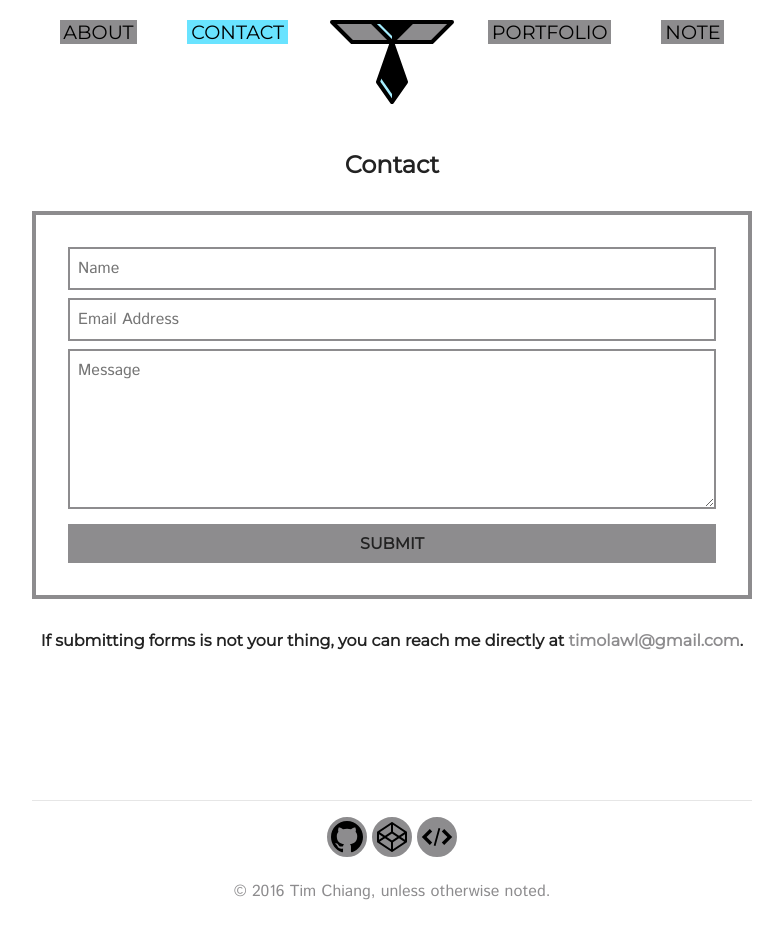
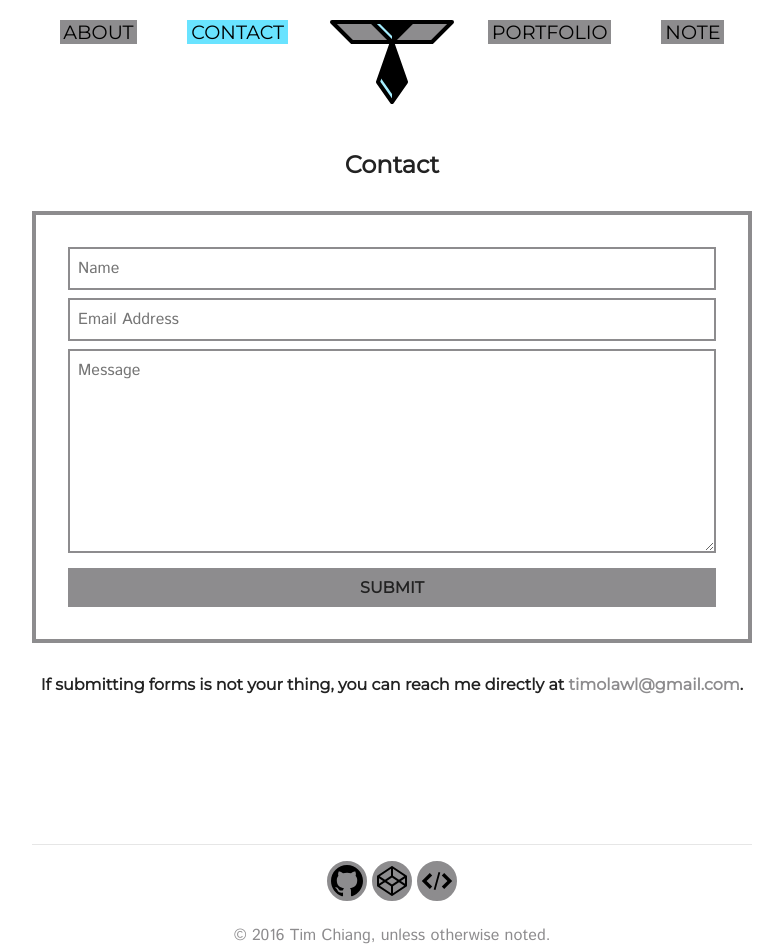
Before and after one commit to timolawl/timolawl.github.io, a Jekyll site: the page built from contact/index.html, in a window 1280 px wide. Shown: the whole page, without its empty margins (248-1031 px from the left). Built offline with Jekyll 4.4.1, drawn with Linux system fonts in a browser that asks for light colours; before the commit the page ends 903 px from its top, so only the background shows below that.

Commit message:
Resize contact msg box and edit thank you page.

```diff
--- a/_assets/stylesheets/_components.module.contact-form.scss
+++ b/_assets/stylesheets/_components.module.contact-form.scss
@@ -10,7 +10,7 @@
         padding: 1rem;
 
         &--msg {
-            height: 10rem;
+          //  height: 10rem;
             resize: vertical;
         }
 
--- a/contact/index.html
+++ b/contact/index.html
@@ -16,7 +16,7 @@ in-nav: true
         <input type="text" name="_gotcha" style="display:none" />
 
         <div class="contact-wrapper">
-            <textarea name="message" id="contact__form--msg" class="contact__form--msg" placeholder="Message" required></textarea>
+            <textarea name="message" id="contact__form--msg" class="contact__form--msg" placeholder="Message" rows="8" required></textarea>
         </div>
         <div class="contact-wrapper">
             <button class="contact__form--button" type="submit" >Submit</button>
--- a/contact/thanks/index.html
+++ b/contact/thanks/index.html
@@ -4,4 +4,4 @@ title: Thanks
 in-nav: false
 ---
 
-<p> Thank you! Your message has been submitted. I will reply to you promptly.</p>
+<p> Thank you! Your message has been submitted.</p>
```
